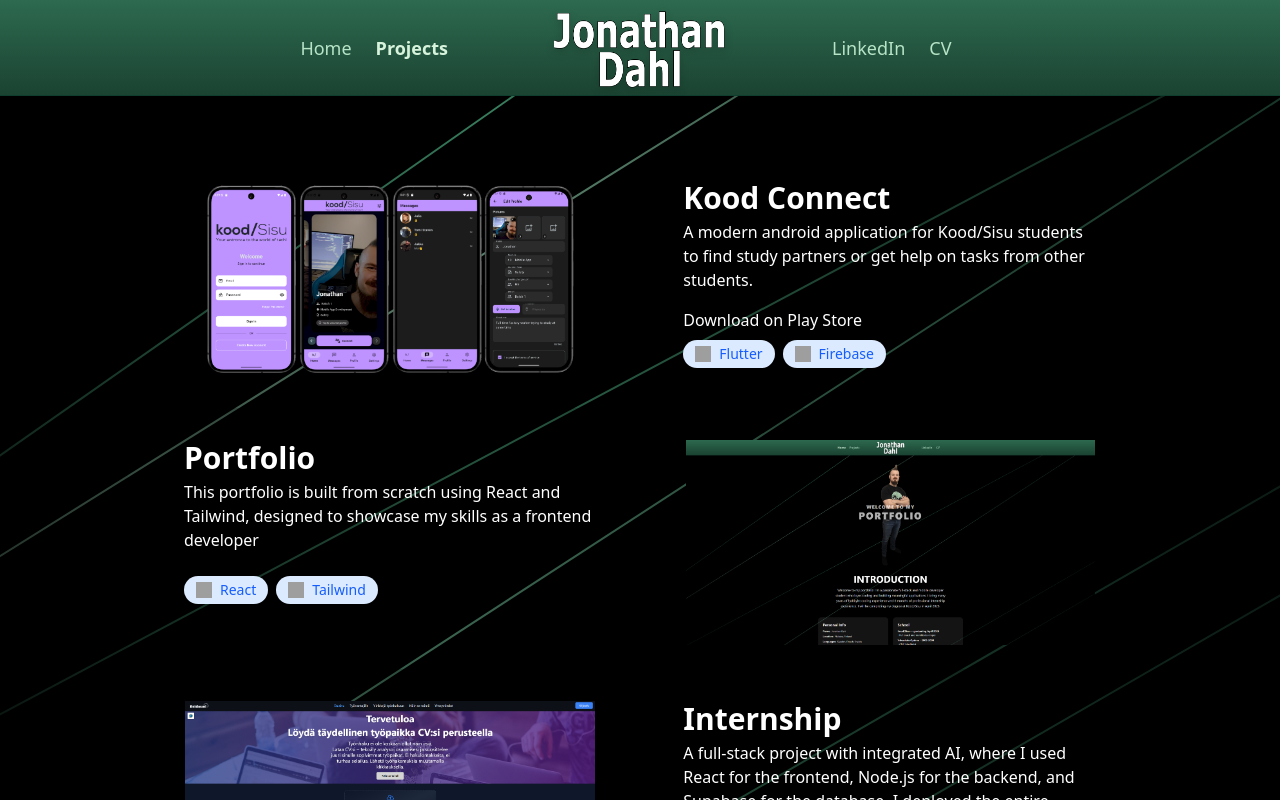
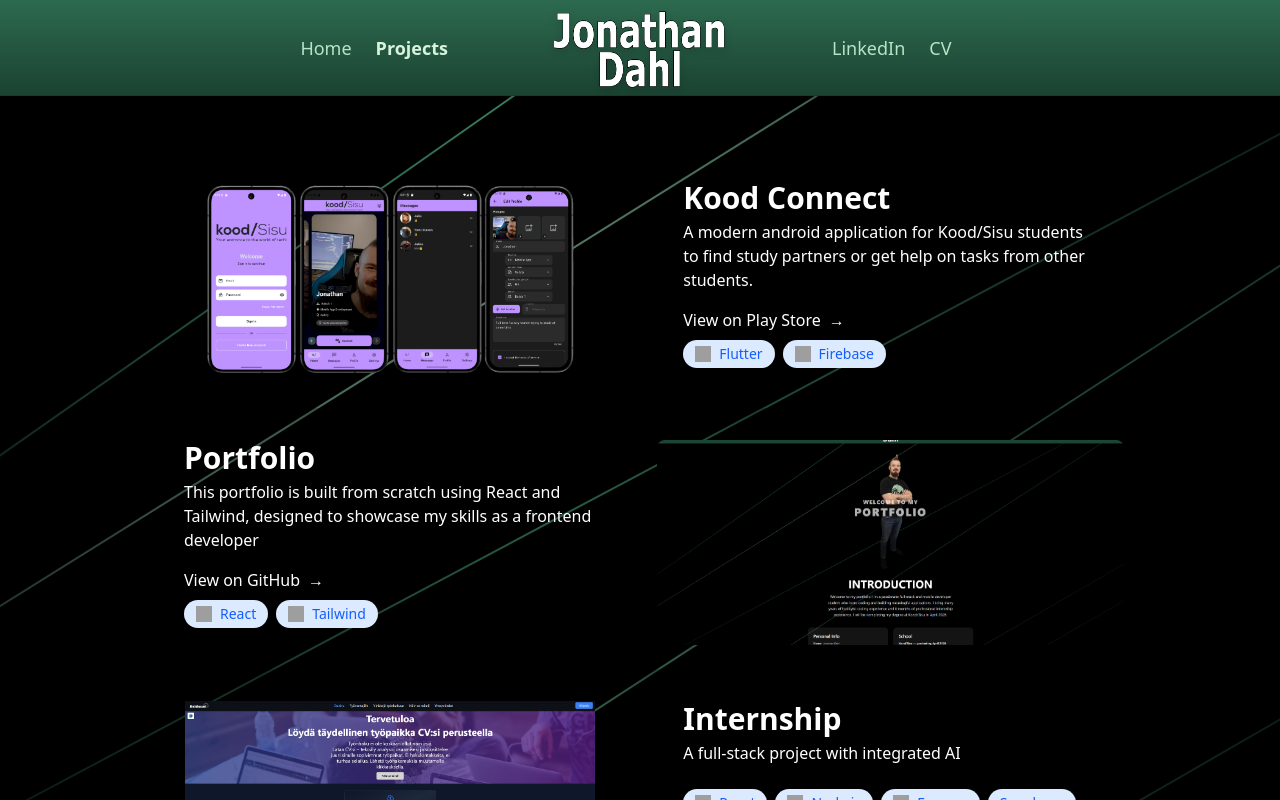
Before and after one commit to DahlJonathan/portfolio, a React (Vite) app: page / in a window 1280 px wide. Both pictures are taken after a click on the button "Projects". Shown: the top 800 px of the page. Built offline with nearby package versions, Linux system fonts and the light colour scheme; grey boxes are pictures that could not be loaded.

Commit message:
added project

```diff
--- a/src/components/Projects.jsx
+++ b/src/components/Projects.jsx
@@ -12,6 +12,9 @@
         Tailwind: 'https://cdn.jsdelivr.net/gh/devicons/devicon/icons/tailwindcss/tailwindcss-original.svg',
         'Tailwind CSS': 'https://cdn.jsdelivr.net/gh/devicons/devicon/icons/tailwindcss/tailwindcss-original.svg',
         Vite: 'https://cdn.jsdelivr.net/gh/devicons/devicon/icons/vitejs/vitejs-original.svg',
+        TypeScript: 'https://cdn.jsdelivr.net/gh/devicons/devicon/icons/typescript/typescript-original.svg',
+        Golang: 'https://cdn.jsdelivr.net/gh/devicons/devicon/icons/go/go-original.svg',
+        SQLite: 'https://cdn.jsdelivr.net/gh/devicons/devicon/icons/sqlite/sqlite-original.svg',
     };
 
     const getIcon = (tech) => ICONS[tech] || null;
@@ -23,6 +26,7 @@
             technologies: ['Flutter', 'Firebase'],
             image: '/koodconnect.png',
             link: 'https://play.google.com/store/apps/details?id=fi.kood.sisu',
+            linkText: 'View on Play Store'
         },
         {
             id: 2,
@@ -30,13 +34,26 @@
             description: 'This portfolio is built from scratch using React and Tailwind, designed to showcase my skills as a frontend developer',
             technologies: ['React', 'Tailwind'],
             image: '/thisportfolio.png',
+            link: 'https://github.com/DahlJonathan/portfolio',
+            linkText: 'View on GitHub'
         },
         {
             id: 3,
             title: 'Internship',
-            description: 'A full-stack project with integrated AI, where I used React for the frontend, Node.js for the backend, and Supabase for the database. I deployed the entire application myself and learned a lot throughout the process — from planning to deployment.',
+            description: 'A full-stack project with integrated AI',
             technologies: ['React', 'Node.js', 'Express', 'Supabase'],
             image: '/Iisiduuni.png',
+            link: '',
+            linkText: ''
+        },
+        {
+            id: 3,
+            title: 'Full-stack project',
+            description: 'A full-stack project I built to challenge myself with Golang and TypeScript. It’s a clean and straightforward system for managing users, where I focused on making the frontend and backend talk to each other as smoothly as possible. Using SQLite kept things lightweight, and React made the UI snappy and easy to use.',
+            technologies: ['React', 'TypeScript', 'Golang', 'SQLite'],
+            image: '/user-managment-system.png',
+            link: 'https://github.com/DahlJonathan/User-Management-System',
+            linkText: 'View on GitHub'
         },
     ];
 
@@ -58,7 +75,6 @@
                         key={project.id}
                         className={`flex flex-col md:flex-row ${idx % 2 === 1 ? 'md:flex-row-reverse' : ''} items-stretch gap-6 rounded-2xl shadow-2xl p-6`}
                     >
-                        {/* Image */}
                         <div className="w-full md:w-1/2 px-1 md:px-1">
                             <div className="w-full aspect-[4/3] sm:aspect-[16/9] md:aspect-[16/7] bg-transparent rounded-lg overflow-hidden flex items-center justify-center">
                                 {project.link ? (
@@ -84,8 +100,6 @@
                                 )}
                             </div>
                         </div>
-
-                        {/* Text */}
                         <div className="w-full md:w-1/2 px-4 md:px-8 flex flex-col justify-center h-full">
                             <h2 className="text-2xl md:text-3xl font-bold text-white mb-1">{project.title}</h2>
                             <p className="text-white mb-4">{project.description}</p>
@@ -96,7 +110,10 @@
                                     rel="noopener noreferrer"
                                     className="group inline-flex items-center gap-2"
                                 >
-                                    <span className="text-white transition-colors group-hover:text-blue-400">Download on Play Store</span>
+                                    <span className="text-white transition-colors group-hover:text-blue-400 font-medium">
+                                        {project.linkText || 'Link to project'}
+                                    </span>
+                                    <span className="text-white group-hover:text-blue-400 transition-transform group-hover:translate-x-1">→</span>
                                 </a>
                             )}
                             <div className="flex flex-wrap gap-2 mt-2">
```
Also changed, not shown: public/user-managment-system.png (added).
